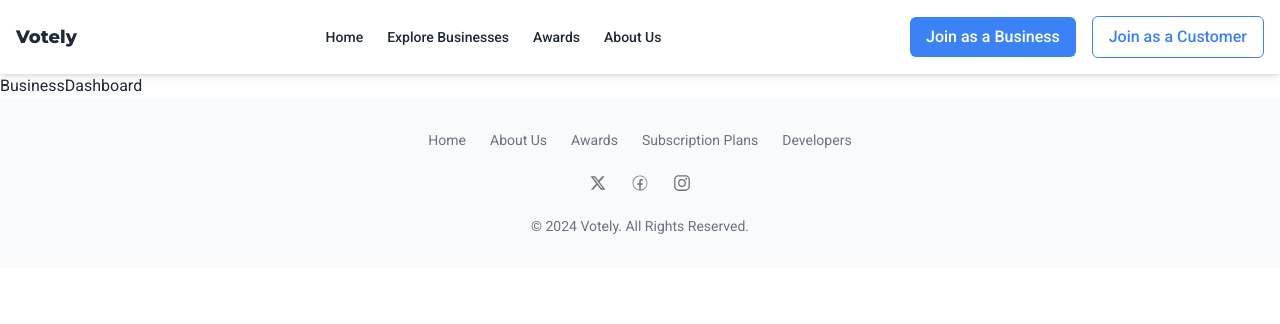
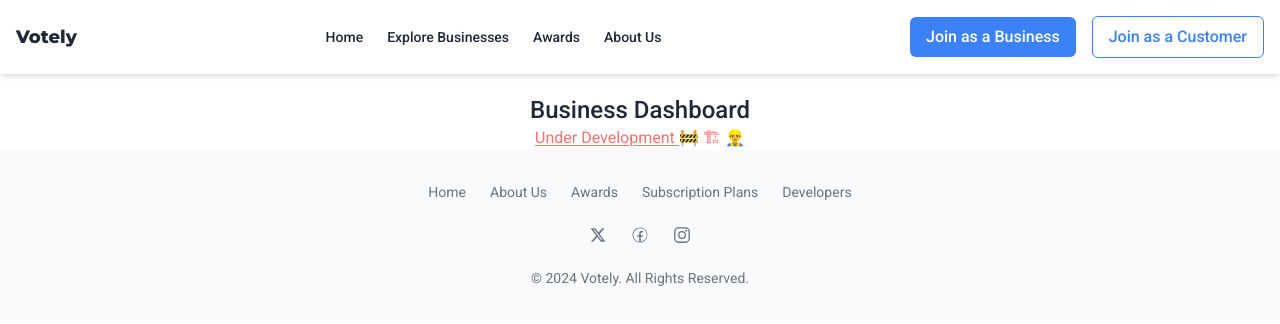
Before and after one commit to amankanz/votely, a Next.js app: page /business-dashboard in a window 1280 px wide. Shown: the top 324 px of the page. Built offline with nearby package versions, Linux system fonts and the light colour scheme.

Commit message:
ft/signup-login: Customize the dashboards with message under development

```diff
--- a/app/business-dashboard/page.tsx
+++ b/app/business-dashboard/page.tsx
@@ -1,7 +1,15 @@
 import React from "react";
 
 function BusinessDashboard() {
-  return <div>BusinessDashboard</div>;
+  return (
+    <div className="w-full max-w-5xl mx-auto flex flex-col items-center justify-center">
+      <h1 className="text-2xl mt-5 font-medium">Business Dashboard</h1>
+      <p className="text-red-400">
+        <span className="underline underline-offset-2">Under Development </span>
+        🚧 🏗 👷‍♂️
+      </p>
+    </div>
+  );
 }
 
 export default BusinessDashboard;
--- a/app/customer-dashboard/page.tsx
+++ b/app/customer-dashboard/page.tsx
@@ -1,7 +1,15 @@
 import React from "react";
 
 function CustomerDashboard() {
-  return <div>CustomerDashboard</div>;
+  return (
+    <div className="w-full max-w-5xl mx-auto flex flex-col items-center justify-center">
+      <h1 className="text-2xl mt-5 font-medium">Customer Dashboard</h1>
+      <p className="text-red-400">
+        <span className="underline underline-offset-2">Under Development </span>
+        🚧 🏗 👷‍♂️
+      </p>
+    </div>
+  );
 }
 
 export default CustomerDashboard;
--- a/components/Hero.tsx
+++ b/components/Hero.tsx
@@ -60,7 +60,7 @@ export default function HeroSection() {
             variant="primary"
           />
           <Button
-            link="/signup"
+            link="/signup/business"
             text="Join as a Business"
             variant="secondary"
           />
```
